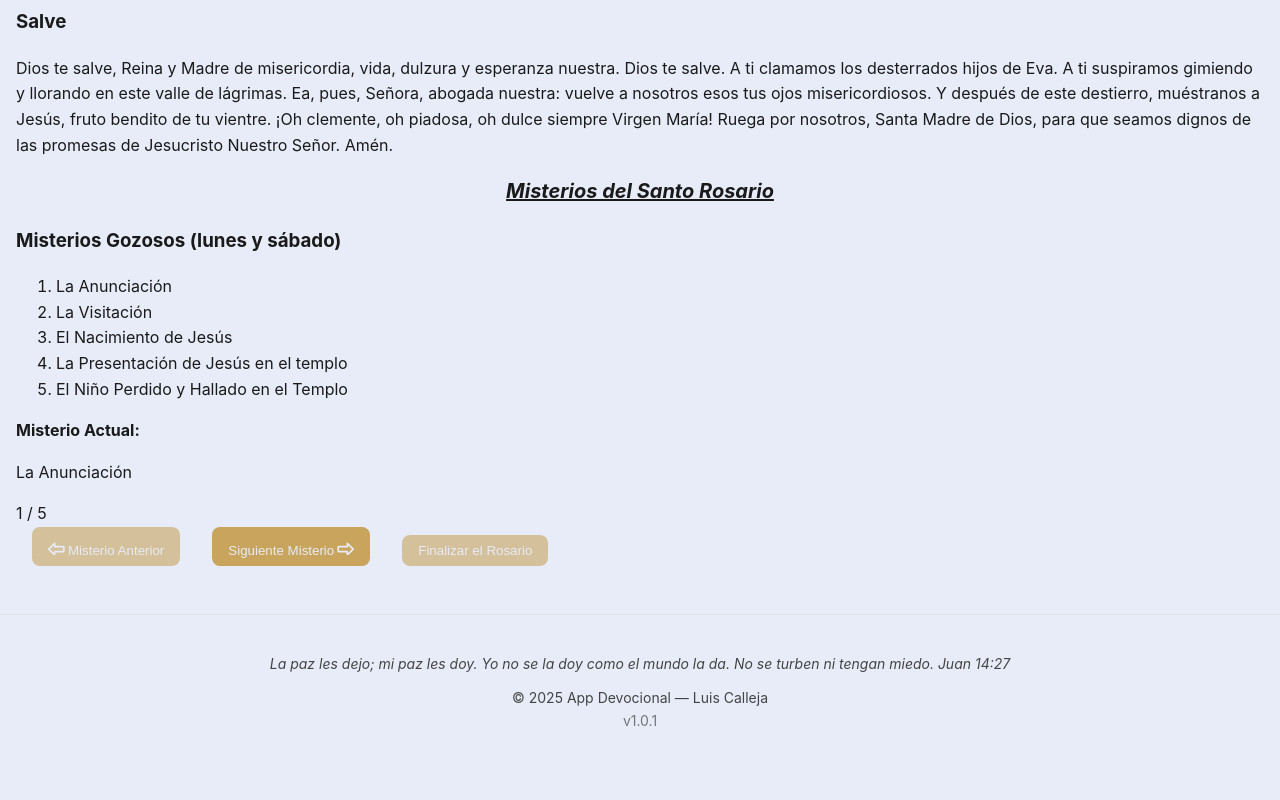
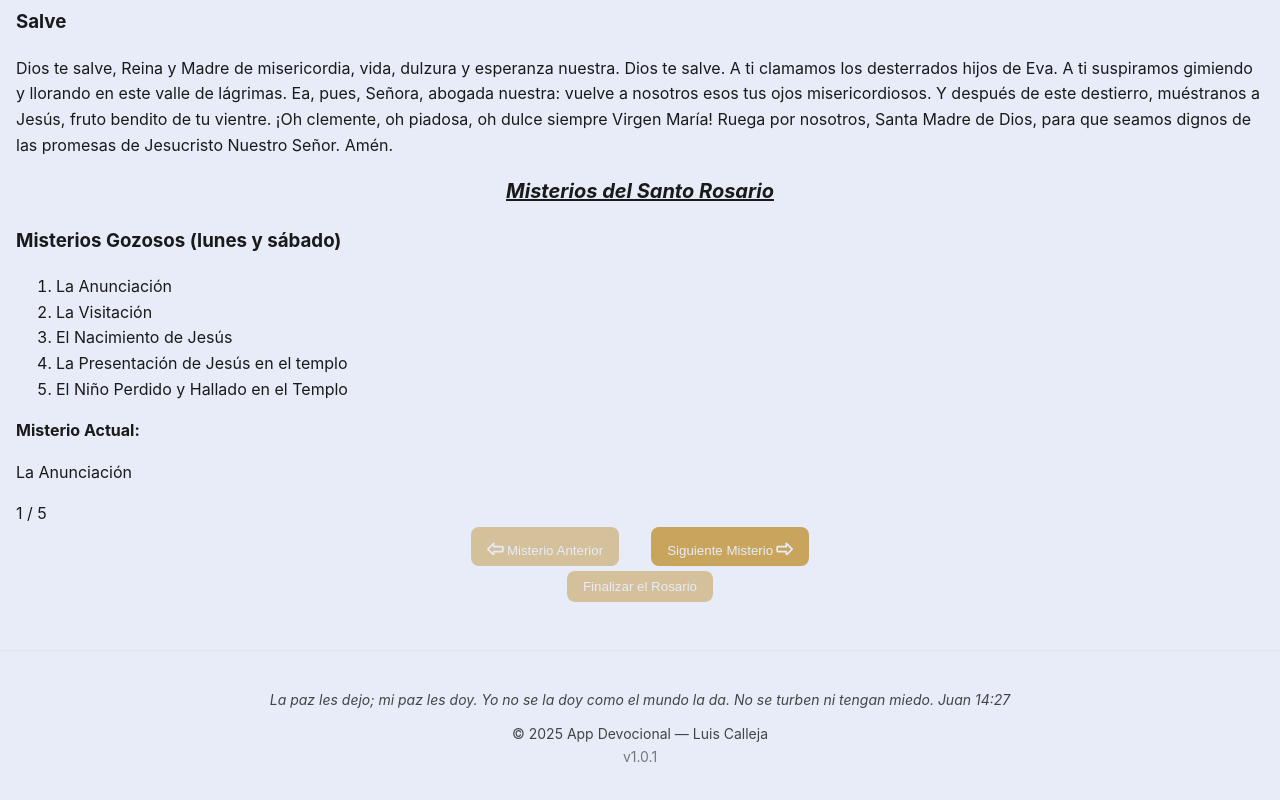
Before and after one commit to LuisDev912/Rosary-guide, a React (Vite) app: page /Rosary in a window 1280 px wide. Shown: the part 1153-1953 px from the top of the page. Before the commit the page ends 1917 px from the top, so only its background shows below. Built offline with nearby package versions, Linux system fonts and the light colour scheme.

Commit message:
style: add flex styles to the buttons in the RosaryRunner component

```diff
--- a/src/components/RosaryRunner.jsx
+++ b/src/components/RosaryRunner.jsx
@@ -4,6 +4,7 @@ import { useNavigate } from "react-router";
 import { Next } from "../assets/icons/Next";
 import { Previous } from "../assets/icons/Previous";
 import CurrentMystery from "./CurrentMystery";
+import Styles from '../styles/page-styles/RosaryPrayer.module.css'
 
 /**
 * RosaryRunner.jsx
@@ -43,7 +44,8 @@ function RosaryRunner({ mysteries }) {
                 <span>{currentMysteryIndex + 1} / 5</span>
             </div>
 
-            <div className="control-buttons">
+            <div className={Styles.controlButtons}>
+                <div className={Styles.navigateButtons}>
                     <button className="previous-mystery"
                         onClick={() => goPrevious()}
                         disabled={currentMysteryIndex === 0}
@@ -58,13 +60,15 @@ function RosaryRunner({ mysteries }) {
                         {t("buttons.nextMystery")}
                         <Next />
                     </button>
+                </div>
 
+                <div className="end-button">
                     <button className="end-Rosary"
                         disabled={currentMysteryIndex !== 4}
-                    onClick={() => navigate('/Rosary/end')}
-                >
+                        onClick={() => navigate('/Rosary/end')}>
                         {t("buttons.endRosary")}
                     </button>
+                </div>
             </div>
         </section>
     );
--- a/src/styles/page-styles/RosaryPrayer.module.css
+++ b/src/styles/page-styles/RosaryPrayer.module.css
@@ -0,0 +1,12 @@
+.controlButtons{
+    display: flex;
+    flex-direction: column;
+    align-items: center;
+    gap: 5px;
+}
+
+.navigateButtons{
+    display: flex;
+    justify-content: center;
+    flex-direction: row;
+}
```
Lines whose indentation alone changed are shown as unchanged.
